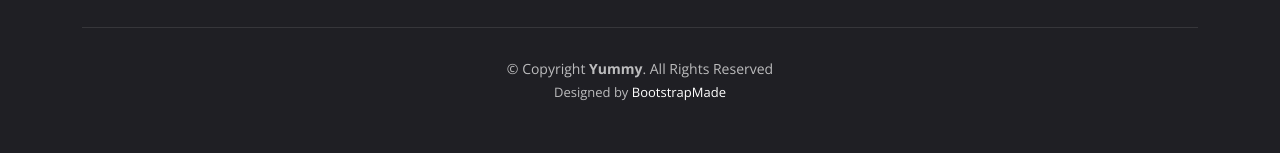
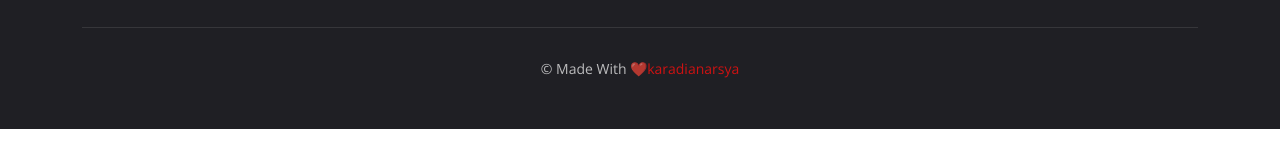
Before and after one commit to mayfloristt/mayfloristt.github.io, a plain HTML site: page index.html in a window 1280 px wide. Shown: the part 9097-9250 px from the top of the page. After the commit the page ends 9226 px from the top, so only its background shows below. Drawn offline with nearby package versions, Linux system fonts and the light colour scheme.

Commit message:
Update index.html

```diff
--- a/index.html
+++ b/index.html
@@ -1078,14 +1078,8 @@
 
     <div class="container">
       <div class="copyright">
-        &copy; Copyright <strong><span>Yummy</span></strong>. All Rights Reserved
-      </div>
-      <div class="credits">
-        <!-- All the links in the footer should remain intact. -->
-        <!-- You can delete the links only if you purchased the pro version. -->
-        <!-- Licensing information: https://bootstrapmade.com/license/ -->
-        <!-- Purchase the pro version with working PHP/AJAX contact form: https://bootstrapmade.com/yummy-bootstrap-restaurant-website-template/ -->
-        Designed by <a href="https://bootstrapmade.com/">BootstrapMade</a>
+        &copy; Made With <strong><span>❤️</span></strong><a
+          href="https://www.instagram.com/karadianarsya/">karadianarsya</a>
       </div>
     </div>
 
```
